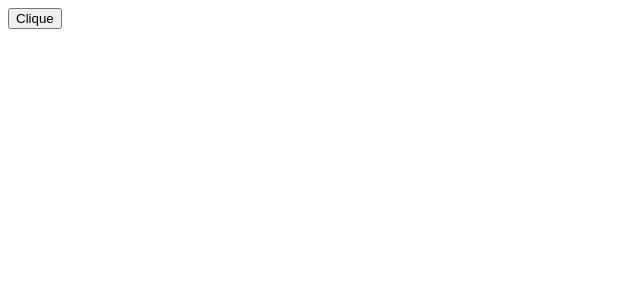
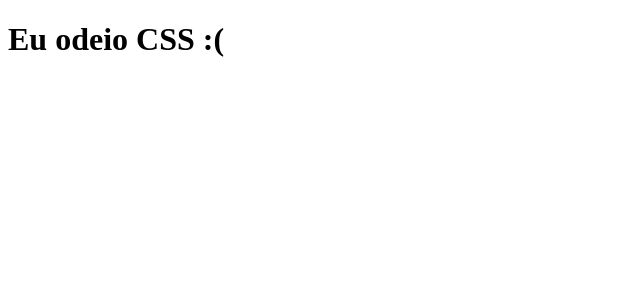
Before and after one commit to Queirozzzzzzzzzz/clone-tabnews, a Next.js app: page / in a window 1280 px wide. Shown: the top 300 px of the page, without its empty margins (0-640 px from the left). Built offline with nearby package versions, Linux system fonts and the light colour scheme.

Commit message:
Modifica o index.js da pages

```diff
--- a/pages/index.js
+++ b/pages/index.js
@@ -1,6 +1,4 @@
 function Home() {
-    return (
-        <input type="button" value="Clique" onclick="location.href='https://www.youtube.com/watch?v=dQw4w9WgXcQ';" />
-    );
+    return <h1>Eu odeio CSS :(</h1>
 }
 export default Home;
```
